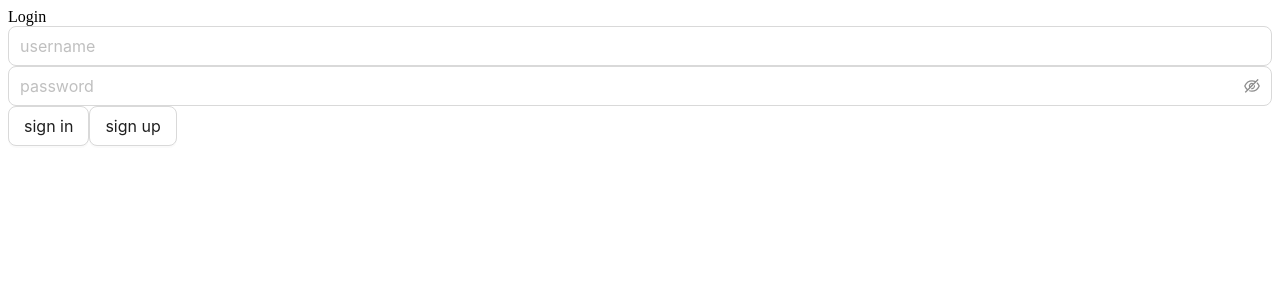
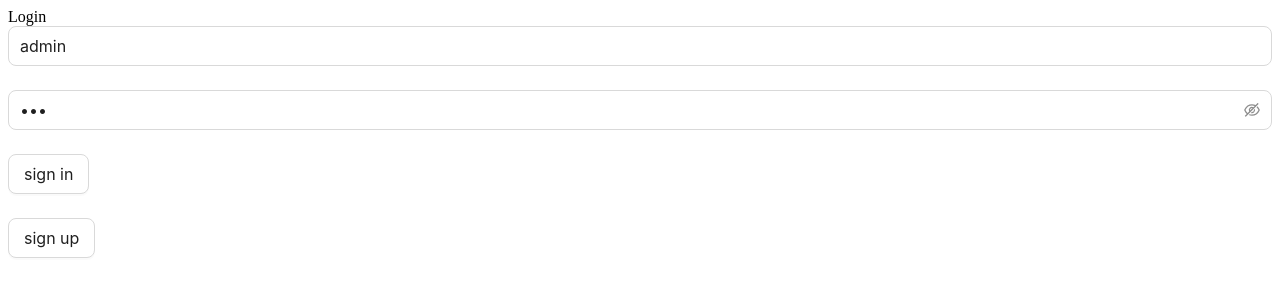
Before and after one commit to Brother-Yang/my-website, a React app: page /login in a window 1280 px wide. Shown: the top 300 px of the page. Built offline with nearby package versions, Linux system fonts and the light colour scheme; what react-intl-universal would draw is missing.

Commit message:
feat(Login): 静态登陆

```diff
--- a/src/pages/Login/index.less
+++ b/src/pages/Login/index.less
@@ -19,7 +19,6 @@
     }
     .FormWrapper {
       .InputItem {
-        margin-bottom: 20px;
         border: 0;
         border-bottom: 1px solid rgb(128, 125, 125);
         outline: none;
@@ -29,7 +28,6 @@
         width: 100%;
         background-image: linear-gradient(to right, #a6c1ee, #fbc2eb);
         color: #fff;
-        margin-bottom: 20px;
       }
     }
   }
--- a/src/pages/Login/index.tsx
+++ b/src/pages/Login/index.tsx
@@ -1,23 +1,51 @@
 import React from 'react';
+import { useNavigate } from 'react-router-dom';
 
-import { Button, Input } from 'antd';
+import { Button, Input, Form } from 'antd';
+import _ from 'lodash';
 
 import styles from './index.less';
 
 const Login = () => {
+  const [form] = Form.useForm();
+
+  const navigate = useNavigate();
+
+  const user = {
+    username: 'admin',
+    password: '123',
+  };
+
+  const onFinish = (values: typeof user) => {
+    if (_.isEqual(values, user)) {
+      navigate('/reduxToolkitDemo');
+    }
+  };
+
   return (
     <div className={styles.Container}>
       <div className={styles.LoginWrapper}>
         <div className={styles.Header}>Login</div>
         <div className={styles.FormWrapper}>
+          <Form form={form} onFinish={onFinish} initialValues={user}>
+            <Form.Item name={'username'}>
               <Input placeholder="username" size="large" className={styles.InputItem} />
+            </Form.Item>
+
+            <Form.Item name={'password'}>
               <Input.Password placeholder="password" className={styles.InputItem} size="large" />
-          <Button className={styles.Btn} size="large">
+            </Form.Item>
+
+            <Form.Item>
+              <Button className={styles.Btn} size="large" htmlType="submit">
                 sign in
               </Button>
+            </Form.Item>
+
             <Button className={styles.Btn} size="large">
               sign up
             </Button>
+          </Form>
         </div>
       </div>
     </div>
```
Lines whose indentation alone changed are shown as unchanged.
